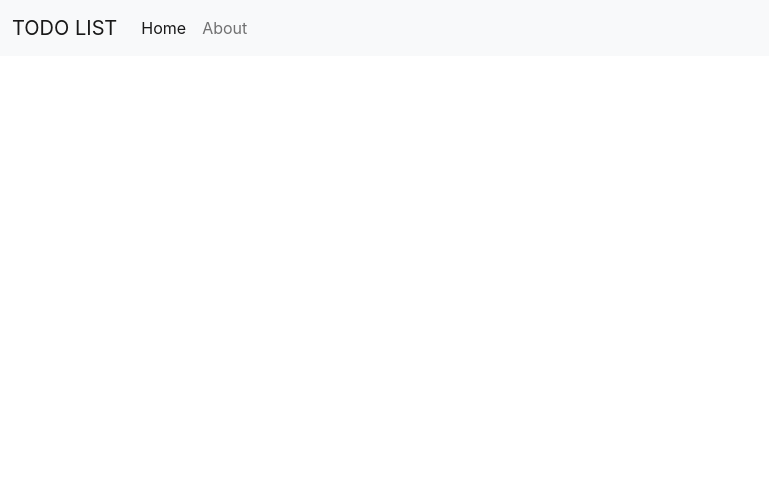
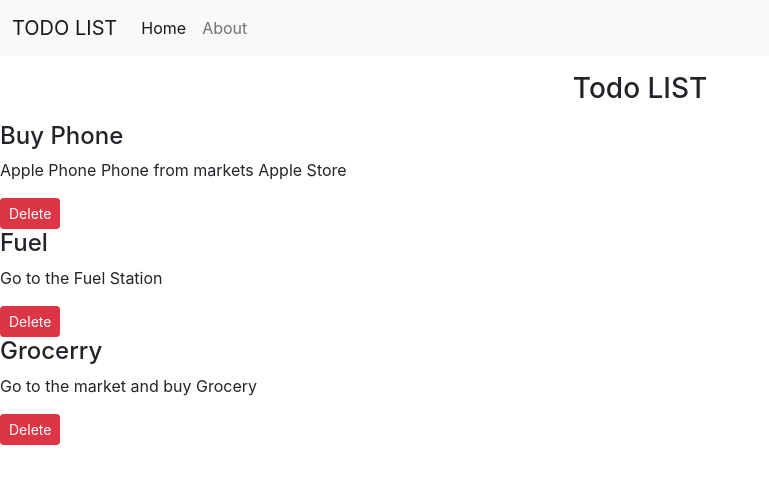
Before and after one commit to sanwalkhan/todosapp-using-react, a React (Create React App) app in the folder todosapp/: page / in a window 1280 px wide. Shown: the top 484 px of the page, without its empty margins (0-769 px from the left). Built offline with nearby package versions, Linux system fonts and the light colour scheme.

Commit message:
updated
added new components and updated my todos app

```diff
--- a/todosapp/src/App.js
+++ b/todosapp/src/App.js
@@ -3,11 +3,42 @@ import './App.css';
 
 import { Header } from './components/Header';
 
+import { Todos } from './components/Todos';
+
+
+
 
 function App() {
+
+  const onDelete = () =>{
+    console.log("im on delete")
+  }
+
+  const todos = [
+    {
+      sno: 1,
+      title: "Buy Phone",
+      desc: 'Apple Phone Phone from markets Apple Store'
+  },
+  {
+      sno: 2,
+      title: "Fuel",
+      desc: 'Go to the Fuel Station'
+  }
+  ,
+  {
+      sno: 3,
+      title: "Grocerry",
+      desc: 'Go to the market and buy  Grocery'
+  }
+  ]
+
   return (
     <>
   <Header title = {'TODO LIST'}  searchbar = {false}/>
+
+  <Todos todos = {todos}  onDelete = {onDelete}/>
+
     </>
   )
 }
--- a/todosapp/src/components/Header.js
+++ b/todosapp/src/components/Header.js
@@ -4,24 +4,24 @@ import React from 'react'
 export const Header = (props) => {
     return (
         <div>
-            <nav class="navbar navbar-expand-lg navbar-light bg-light">
-  <div class="container-fluid">
-    <a class="navbar-brand" href=" ">{props.title}</a>
-    <button class="navbar-toggler" type="button" data-bs-toggle="collapse" data-bs-target="#navbarSupportedContent" aria-controls="navbarSupportedContent" aria-expanded="false" aria-label="Toggle navigation">
-      <span class="navbar-toggler-icon"></span>
+            <nav className="navbar navbar-expand-lg navbar-light bg-light">
+  <div className="container-fluid">
+    <a className="navbar-brand" href=" ">{props.title}</a>
+    <button className="navbar-toggler" type="button" data-bs-toggle="collapse" data-bs-target="#navbarSupportedContent" aria-controls="navbarSupportedContent" aria-expanded="false" aria-label="Toggle navigation">
+      <span className="navbar-toggler-icon"></span>
     </button>
-    <div class="collapse navbar-collapse" id="navbarSupportedContent">
-      <ul class="navbar-nav me-auto mb-2 mb-lg-0">
-        <li class="nav-item">
-          <a class="nav-link active" aria-current="page" href=" ">Home</a>
+    <div className="collapse navbar-collapse" id="navbarSupportedContent">
+      <ul className="navbar-nav me-auto mb-2 mb-lg-0">
+        <li className="nav-item">
+          <a className="nav-link active" aria-current="page" href=" ">Home</a>
         </li>
-        <li class="nav-item">
-          <a class="nav-link" href=" ">About</a>
+        <li className="nav-item">
+          <a className="nav-link" href=" ">About</a>
         </li>
       </ul>
-      { props.searchbar ?  <form class="d-flex">
-        <input class="form-control me-2" type="search" placeholder="Search" aria-label="Search"/>
-        <button class="btn btn-outline-success" type="submit">Search</button>
+      { props.searchbar ?  <form className="d-flex">
+        <input className="form-control me-2" type="search" placeholder="Search" aria-label="Search"/>
+        <button className="btn btn-outline-success" type="submit">Search</button>
       </form> : '' }
     </div>
   </div>
--- /dev/null
+++ b/todosapp/src/components/Todoitems.js
@@ -0,0 +1,11 @@
+import React from 'react'
+
+export const Todoitems = ({todo , onDelete}) => {
+    return (
+        <div>
+            <h4>{todo.title}</h4>
+            <p>{todo.desc}</p>
+            <button className="btn btn-sm btn-danger" onClick = {onDelete}> Delete</button>
+        </div>
+    )
+}
--- /dev/null
+++ b/todosapp/src/components/Todos.js
@@ -0,0 +1,13 @@
+import { Todoitems } from './Todoitems'
+import React from 'react'
+
+export const Todos = (props) => {
+    return (
+        <div id="container">
+          <h3 className="text-center my-3"> Todo LIST </h3>
+          {props.todos.map((todo)=>{
+              return <Todoitems todo = {todo} onDelete = {props.onDelete} />
+          })}
+        </div>
+    )
+}
```
